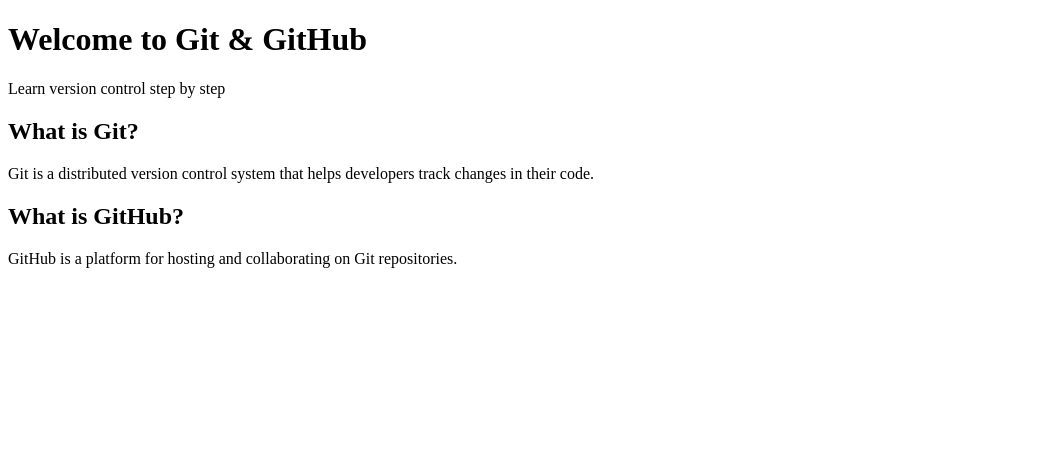
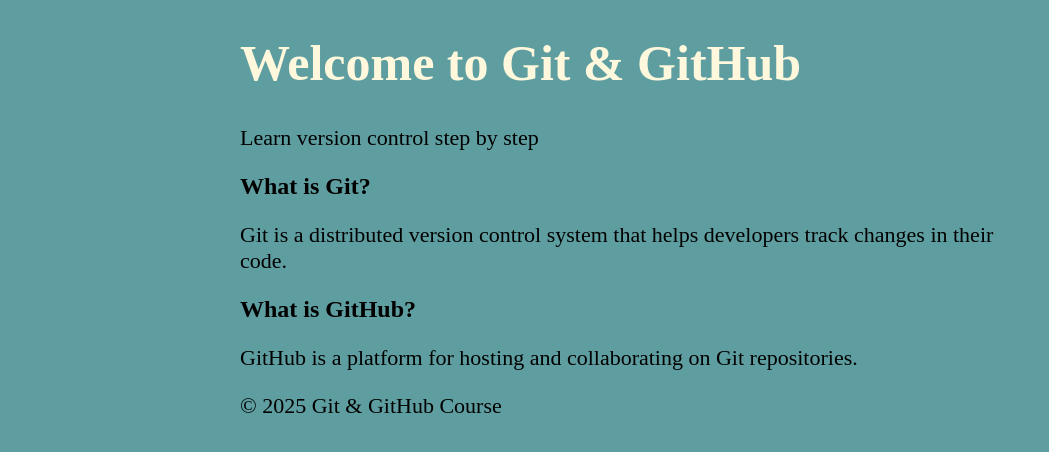
Before and after one commit to medbadiy/ENIAD, a plain HTML site: page index.html in a window 1280 px wide. Shown: the whole page, without its empty margins (0-1049 px from the left). Drawn offline with Linux system fonts and the light colour scheme.

Commit message:
modifier

```diff
--- a/index.html
+++ b/index.html
@@ -30,3 +30,8 @@
             </p>
         </section>
     </main>
+    <footer>
+        <p>&copy; 2025 Git & GitHub Course</p>
+    </footer>
+
+</html>
--- a/style.css
+++ b/style.css
@@ -0,0 +1,14 @@
+body {
+    background-color: cadetblue;
+    margin: 0 auto;
+    max-width: 800px;
+}
+
+h1 {
+    font-size: 50px;
+    color: cornsilk;
+}
+
+p {
+    font-size: 22px;
+}
```
